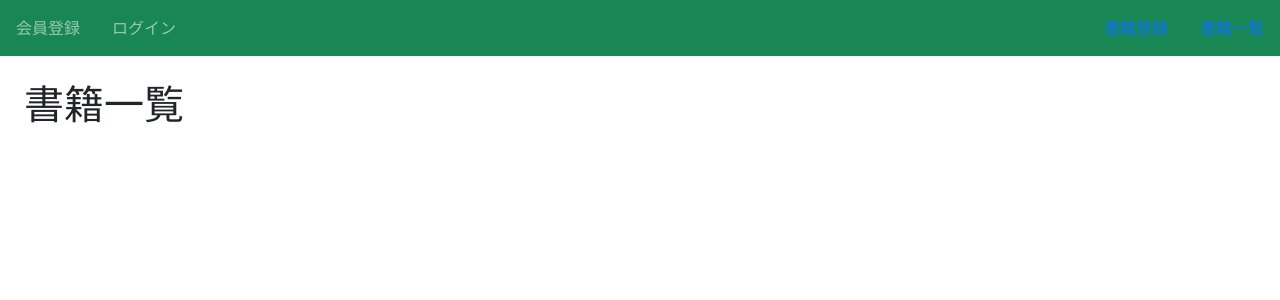
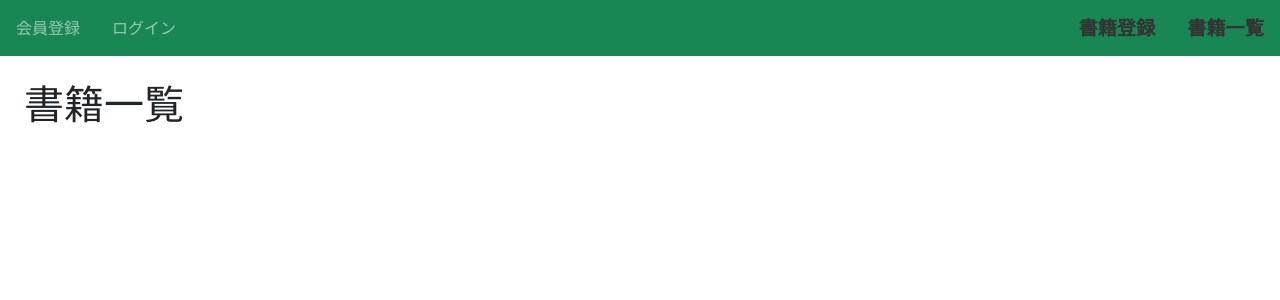
Before and after one commit to hosomatu/hackathon-basic-sample, a Django app: page / in a window 1280 px wide. Shown: the top 300 px of the page. Run offline with Django 3.2, Linux system fonts and the light colour scheme; data that the repository does not hold is empty.

Commit message:
もうちょい変更

```diff
--- a/hackathonbasic/book/static/book/css/style.css
+++ b/hackathonbasic/book/static/book/css/style.css
@@ -1,3 +1,11 @@
 a {
-    text-decoration: none;
+    text-decoration: none; /* 下線を消す */
+    font-weight: bold; /* 太字にする */
+    font-size: 1.2em; /* サイズを少し大きくする */
+    color: #333; /* 色を濃いグレーにする（目立たせるために調整可能） */
 }
+
+a:hover {
+    color: #007bff; /* ホバー時に色を変更して強調する */
+    text-decoration: underline; /* ホバー時に下線を追加する */
+}
```
